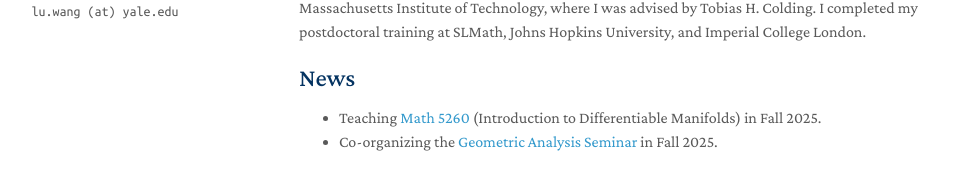
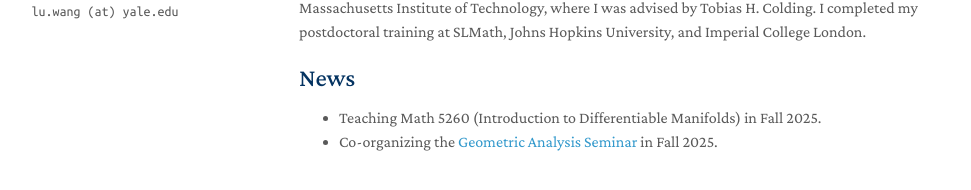
Before and after one commit to drwanglu/drwanglu.github.io, a Jekyll site: the page built from index.md, in a window 1280 px wide. Shown: the part 321-511 px from the top of the page, without its empty margins (171-1142 px from the left). Built offline with Jekyll 4.4.1, drawn with Linux system fonts in a browser that asks for light colours; a style sheet for code colours, icons or effects is not loaded; our own code applies the rules of GitHub Pages for plain Markdown files; part of the change alters nothing that is shown.

```diff
--- a/index.md
+++ b/index.md
@@ -15,5 +15,5 @@ I completed my postdoctoral training at SLMath, Johns Hopkins University, and Im
 
 ## News
 
-- Teaching [Math 5260](https://courses.yale.edu/?srcdb=202503&subject=MATH/) (Introduction to Differentiable Manifolds) in Fall 2025.
+- Teaching Math 5260 (Introduction to Differentiable Manifolds) in Fall 2025.
 - Co-organizing the [Geometric Analysis Seminar](https://sites.google.com/view/xinrui-zhao/yale-geometric-analysis-seminar/) in Fall 2025.
```
